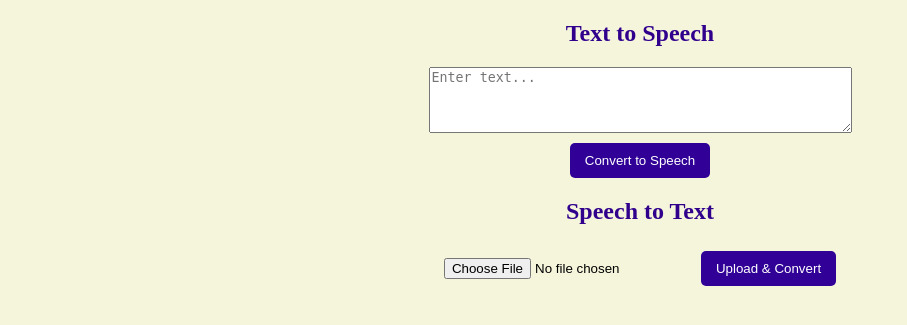
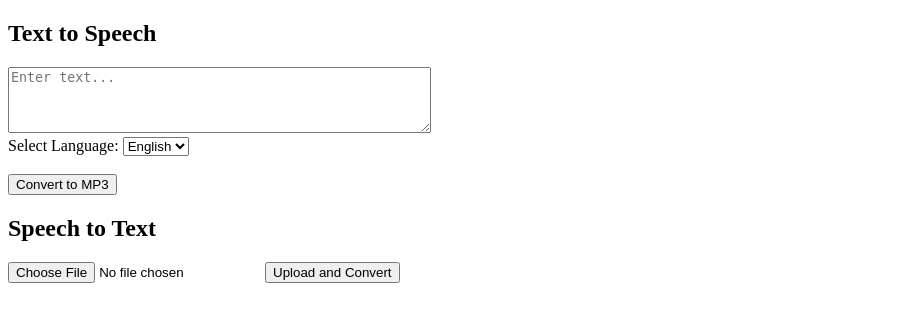
Before and after one commit to yashdhimangethub48/text-speech-app, a Flask app: page / in a window 1280 px wide. Shown: the top 325 px of the page, without its empty margins (0-907 px from the left). Run offline with Flask 3, Linux system fonts and the light colour scheme.

Commit message:
Update index.html

```diff
--- a/templates/index.html
+++ b/templates/index.html
@@ -3,28 +3,31 @@
 <head>
   <meta charset="UTF-8" />
   <title>Text ↔ Speech App</title>
-  <link rel="stylesheet" href="{{ url_for('static', filename='style.css') }}">
 </head>
-<body class="form_custom_des">
+<body>
   <h2>Text to Speech</h2>
   <form method="POST">
-  <textarea name="text_input" rows="4" cols="50" placeholder="Enter text...">{{ text_input }}</textarea>
-<br>
-    <button type="submit">Convert to Speech</button>
+    <textarea name="text_input" rows="4" cols="50" placeholder="Enter text...">{{ text_input }}</textarea><br>
+    <label>Select Language:</label>
+    <select name="language">
+      <option value="en" {% if selected_lang == 'en' %}selected{% endif %}>English</option>
+      <option value="hi" {% if selected_lang == 'hi' %}selected{% endif %}>Hindi</option>
+    </select><br><br>
+    <button type="submit">Convert to MP3</button>
   </form>
   {% if mp3_path %}
-    <h4>Speech Output:</h4>
     <audio controls>
       <source src="{{ url_for('download', filename=mp3_path.split('/')[-1]) }}" type="audio/mpeg">
       Your browser does not support the audio element.
-    </audio>
-    <p><a href="{{ url_for('download', filename=mp3_path.split('/')[-1]) }}">Download MP3</a></p>
+    </audio><br>
+    <a href="{{ url_for('download', filename=mp3_path.split('/')[-1]) }}">Download MP3</a>
   {% endif %}
 
   <h2>Speech to Text</h2>
   <form method="POST" enctype="multipart/form-data">
-    <input type="file" name="audio_file" accept=".mp3" required>
-    <button type="submit">Upload & Convert</button>
+    <input type="file" name="audio_file" accept=".mp3">
+    <input type="hidden" name="language" value="{{ selected_lang }}">
+    <button type="submit">Upload and Convert</button>
   </form>
   {% if text_result %}
     <h3>Recognized Text:</h3>
```
